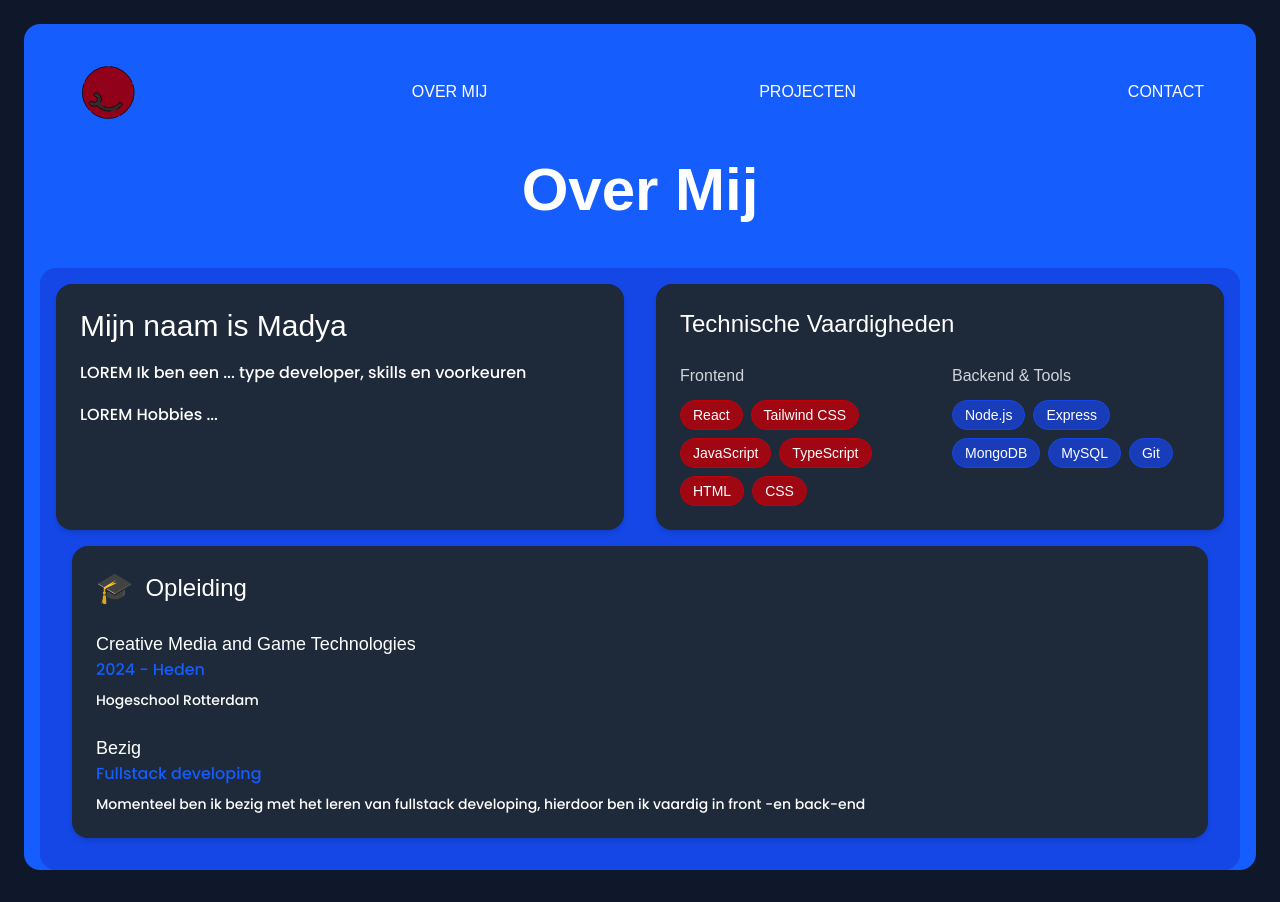
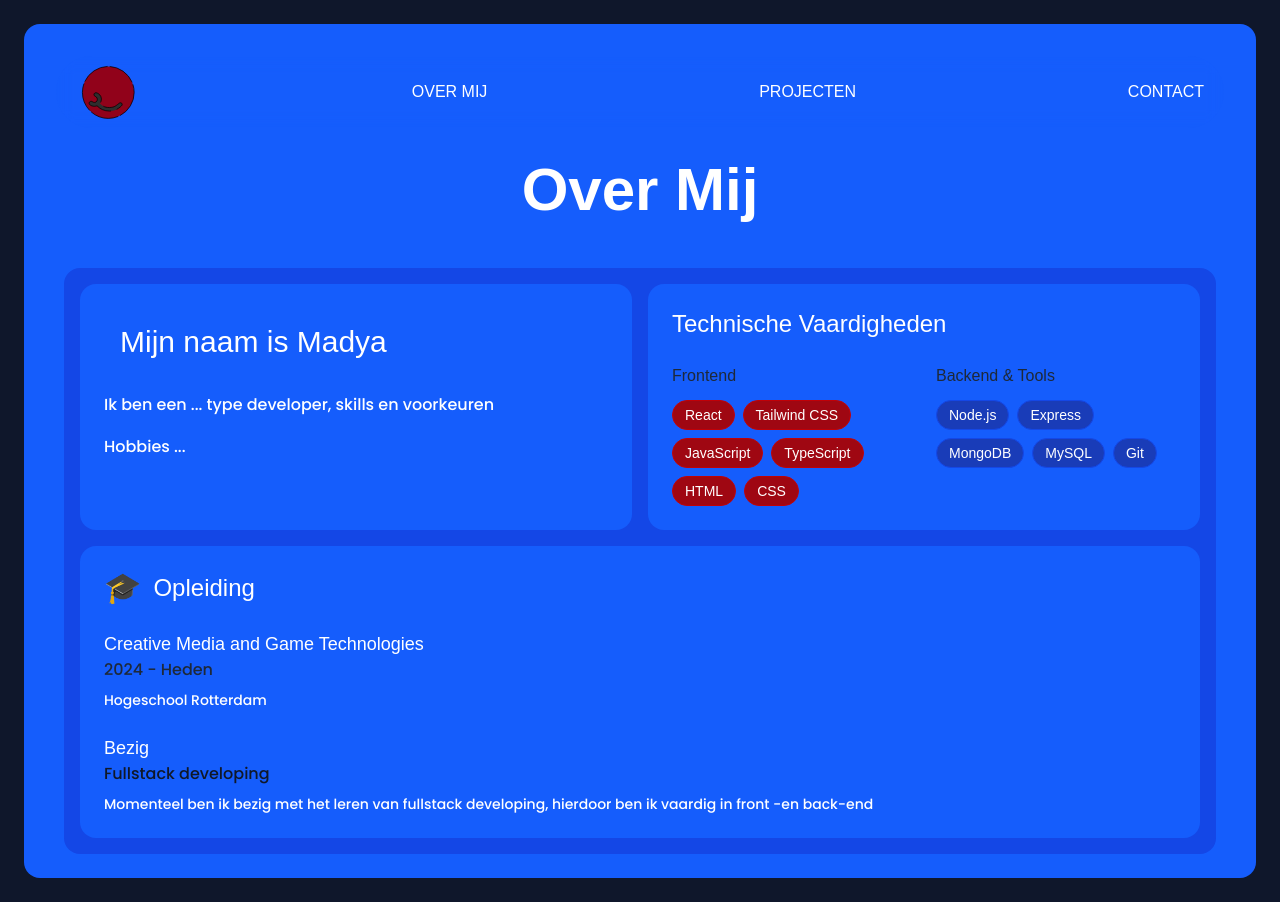
Before and after one commit to 1073500/portfolio-1073500, a React (Vite) app: page /about in a window 1280 px wide. Built offline with nearby package versions, Linux system fonts and the light colour scheme; a web font is replaced by a local one.

Commit message:
styling & info

```diff
--- a/src/components/About.jsx
+++ b/src/components/About.jsx
@@ -10,31 +10,34 @@ function About() {
                         Over Mij
                     </Header>
                 </div>
-                <div className="bg-blue-700 p-4 rounded-2xl">
-                <div className="grid md:grid-cols-2 gap-8">
-                    <div className="bg-gray-800 text-white bg-opacity-80 border-gray-800 rounded-2xl overflow-hidden shadow-md p-6">
-                        <h2 className="text-3xl font-semibold mb-4">
+                <div className="bg-blue-700 p-4 rounded-2xl m-6">
+                    <div className="grid md:grid-cols-2 gap-4">
+                        <div
+                            className="transition-transform duration-300 ease-out hover:scale-104 hover:bg-blue-700 bg-blue-600 text-white bg-opacity-80 border-gray-800 rounded-2xl overflow-hidden p-6">
+                            <h2 className=" p-4 text-3xl font-semibold mb-4">
                                 Mijn naam is Madya
                             </h2>
                             <p className="leading-relaxed mb-4">
-                            LOREM Ik ben een ... type developer, skills en voorkeuren
+                                Ik ben een ... type developer, skills en voorkeuren
                             </p>
                             <p className="leading-relaxed">
-                            LOREM Hobbies ...
+                                Hobbies ...
                             </p>
                         </div>
 
-                    <div className="bg-gray-800 text-white bg-opacity-80 border-gray-800 rounded-2xl overflow-hidden shadow-md p-6">
+                        <div
+                            className="transition-transform duration-300 ease-out hover:scale-104 hover:bg-blue-700 bg-blue-600 text-white bg-opacity-80 border-gray-800 rounded-2xl overflow-hidden  p-6">
                             <h2 className="text-2xl font-bold mb-6">
                                 Technische Vaardigheden
                             </h2>
 
                             <div className="grid md:grid-cols-2 gap-6">
                                 <div>
-                                <h3 className="font-semibold mb-3 text-gray-300">Frontend</h3>
+                                    <h3 className="font-semibold mb-3 text-gray-800">Frontend</h3>
                                     <div className="flex flex-wrap gap-2">
                                         {['React', 'Tailwind CSS', 'JavaScript', 'TypeScript', 'HTML', 'CSS'].map(skill => (
-                                        <span key={skill} className="bg-red-800 border border-red-700 px-3 py-1 rounded-full text-sm">
+                                            <span key={skill}
+                                                  className="bg-red-800 border border-red-700 px-3 py-1 rounded-full text-sm">
               {skill}
             </span>
                                         ))}
@@ -42,10 +45,11 @@ function About() {
                                 </div>
 
                                 <div>
-                                <h3 className="font-semibold mb-3 text-gray-300">Backend & Tools</h3>
+                                    <h3 className="font-semibold mb-3 text-gray-800">Backend & Tools</h3>
                                     <div className="flex flex-wrap gap-2">
                                         {['Node.js', 'Express', 'MongoDB', 'MySQL', 'Git'].map(skill => (
-                                        <span key={skill} className="bg-blue-800 border border-blue-700 px-3 py-1 rounded-full text-sm">
+                                            <span key={skill}
+                                                  className="bg-blue-800 border border-blue-700 px-3 py-1 rounded-full text-sm">
               {skill}
             </span>
                                         ))}
@@ -57,7 +61,7 @@ function About() {
 
 
                     <div
-                    className="bg-gray-800 text-white bg-opacity-80 border-gray-800 rounded-2xl overflow-hidden shadow-md m-4 p-6">
+                        className="transition-transform duration-300 ease-out hover:scale-102 hover:bg-blue-700 bg-blue-600 text-white  border-gray-800 rounded-2xl overflow-hidden mt-4 p-6">
                         <h2 className="text-2xl font-bold  mb-6 flex items-center">
                             <span className="text-3xl mr-3">🎓</span>
                             Opleiding
@@ -67,7 +71,7 @@ function About() {
                                 <h3 className="font-semibold text-lg ">
                                     Creative Media and Game Technologies
                                 </h3>
-                            <p className="text-blue-600 mb-2">2024 - Heden</p>
+                                <p className="text-gray-800 mb-2">2024 - Heden</p>
                                 <p className=" text-sm">
                                     Hogeschool Rotterdam
                                 </p>
@@ -77,7 +81,7 @@ function About() {
                                 <h3 className="font-semibold text-lg ">
                                     Bezig
                                 </h3>
-                            <p className="text-blue-600 mb-2">Fullstack developing</p>
+                                <p className="text-gray-900 mb-2">Fullstack developing</p>
                                 <p className=" text-sm">
                                     Momenteel ben ik bezig met het leren van fullstack developing, hierdoor ben ik
                                     vaardig in front -en back-end
--- a/src/components/Contact.jsx
+++ b/src/components/Contact.jsx
@@ -19,7 +19,7 @@ function Contact() {
                             <div
                                 className="bg-gray-800 text-white bg-opacity-80  rounded-2xl overflow-hidden shadow-md m-4 p-6">
 
-                                <h2 className="bg-blue-600 p-4 rounded-3xl text-2xl font-bold mb-6">
+                                <h2 className="bg-red-800 p-4 rounded-3xl text-2xl font-bold mb-6">
                                     Contact Info
                                 </h2>
                                 <div className="grid md:grid-cols-2 gap-8 space-y-6">
--- a/src/components/Projects.jsx
+++ b/src/components/Projects.jsx
@@ -1,4 +1,4 @@
-import { useState } from 'react';
+
 import Header from "./Header.jsx";
 
 function Projects() {
@@ -71,33 +71,33 @@ function Projects() {
                     {projects.map((project) => (
                         <div
                             key={project.id}
-                            className="bg-gray-900 hover:scale-110 duration-300 rounded-2xl shadow-lg overflow-hidden hover:shadow-xl transition-shadow "
+                            className="bg-blue-700 transition-transform duration-300 ease-out  hover:scale-110 rounded-2xl overflow-hidden "
                         >
-                            <div className="relative overflow-hidden bg-gray-600 m-4 rounded-2xl">
+                            <div className="relative overflow-hidden bg-gray-200 m-4 rounded-2xl">
                                 <img
                                     src={project.image}
                                     alt={project.title}
                                     className="w-full h-48 object-cover group-hover:scale-110 transition-transform duration-300"
                                 />
                             </div>
-                            <div className="p-6">
+                            <div className="bg-blue-600 m-4 rounded-2xl p-6">
                                 <h3 className="text-xl font-bold text-white mb-2">
                                     {project.title}
                                 </h3>
-                                <p className="text-gray-400 mb-4">
+                                <p className="text-gray-800 mb-4">
                                     {project.description}
                                 </p>
                                 <div className="flex flex-wrap gap-2">
                                     {project.tags.map((tag) => (
                                         <span
                                             key={tag}
-                                            className="bg-red-800 text-gray-900 hover:border hover:border-red-700 hover:text-red-500 px-3 py-1 rounded-full text-sm font-medium"
+                                            className="bg-red-800 text-white hover:border hover:border-red-700 hover:text-red-500 px-3 py-1 rounded-full text-sm font-medium"
                                         >
                       {tag}
                     </span>
                                     ))}
                                 </div>
-                                <a href="" className="text-gray-400 mb-4">
+                                <a href="" className="text-gray-800 mb-4">
                                     {project.link}
                                 </a>
                             </div>
```
Lines whose indentation alone changed are shown as unchanged.
